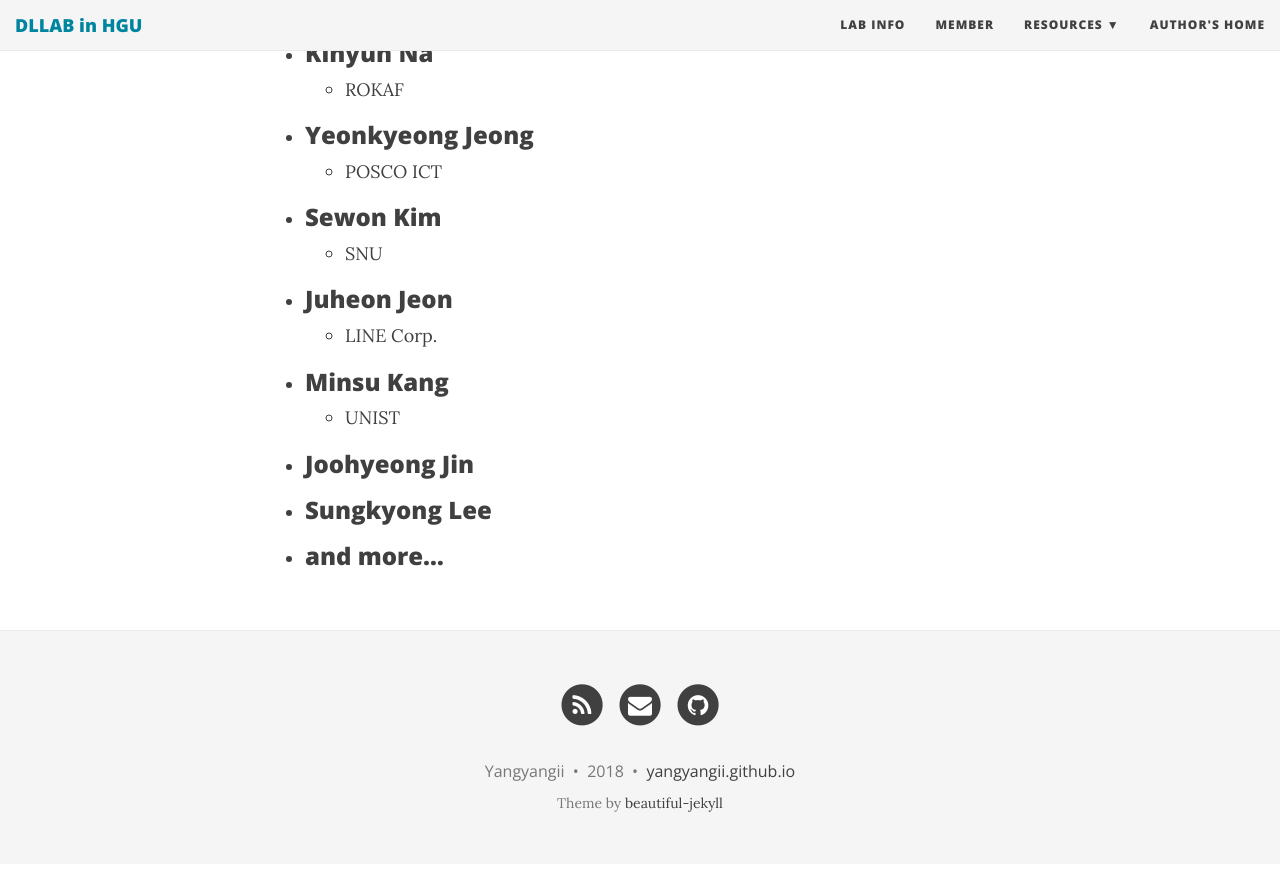
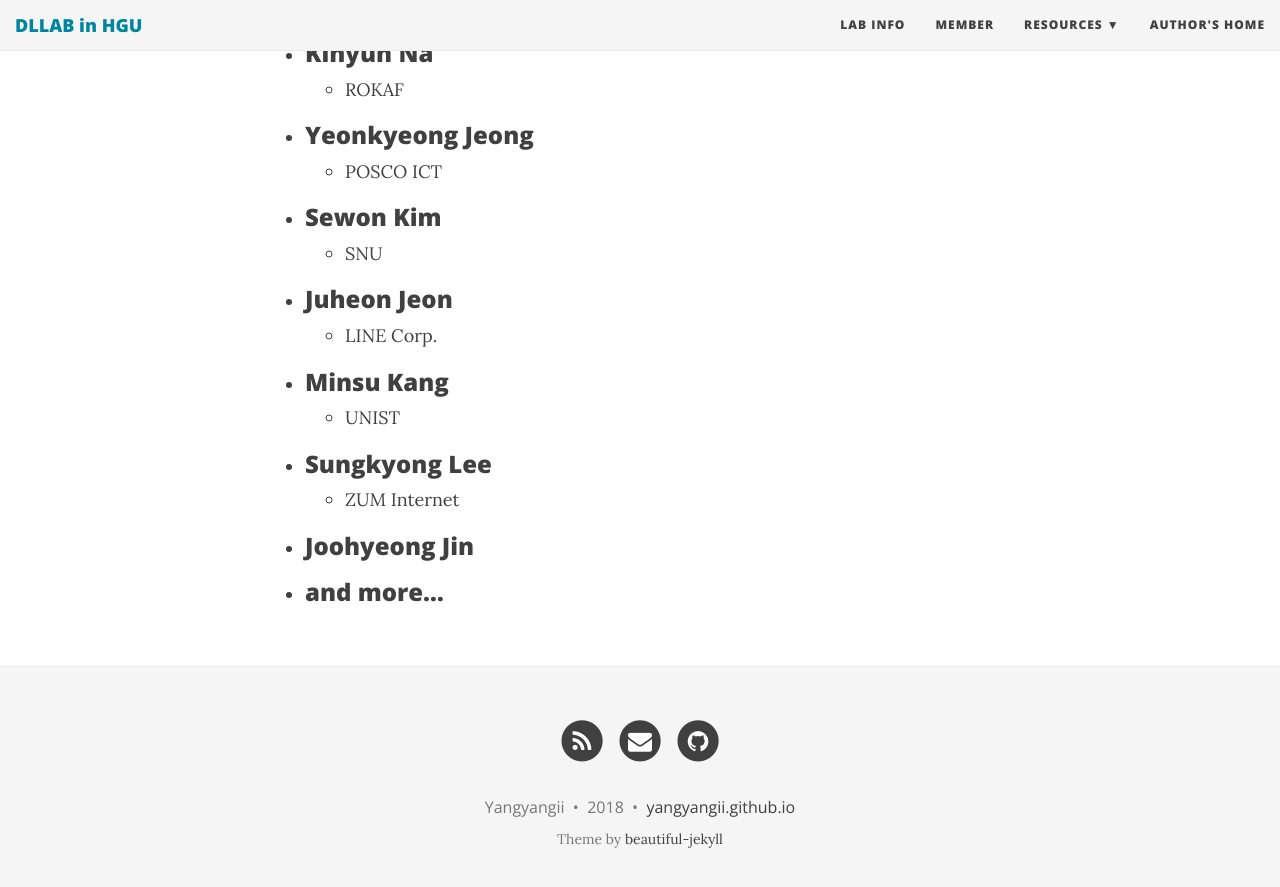
Before and after one commit to deephandong/deephandong.github.io, a Jekyll site: the page built from member.md, in a window 1280 px wide and 900 px high, scrolled down 2026 px. Shown: the top 887 px of the window. Built offline with Jekyll 4.4.1, drawn with Linux system fonts in a browser that asks for light colours; nearby versions of some CDN libraries; before the commit the page ends 2890 px from its top, so only the background shows below that.

Commit message:
added info

```diff
--- a/member.md
+++ b/member.md
@@ -87,6 +87,8 @@ subtitle: Would you like to run with us?
 - ### Minsu Kang
   - UNIST
 
+- ### Sungkyong Lee
+  - ZUM Internet
+
 - ### Joohyeong Jin
-- ### Sungkyong Lee
 - ### and more...
```
